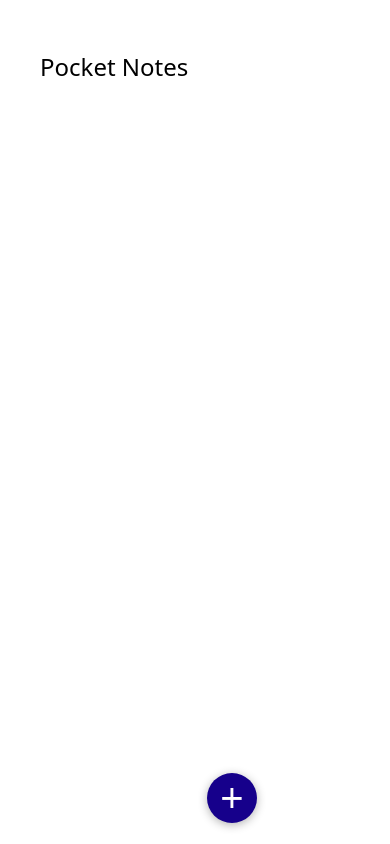
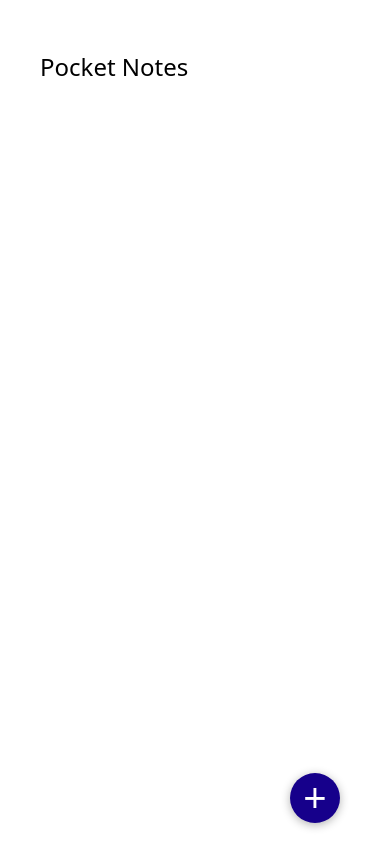
Before and after one commit to DecroXX69/React-Module-Test, a React (Vite) app: page / in a window 390 px wide. Built offline with nearby package versions, Linux system fonts and the light colour scheme.

Commit message:
Update Container.module.css

```diff
--- a/src/components/Container.module.css
+++ b/src/components/Container.module.css
@@ -41,6 +41,6 @@
     height: 50px;
     font-size: 40px;
     bottom: 21px;
-    left: 29git add .0px;
+    left: 290px;
   }
 }
```
